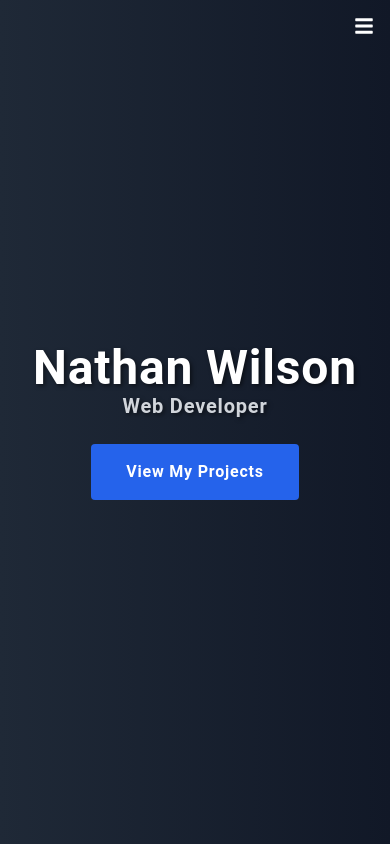
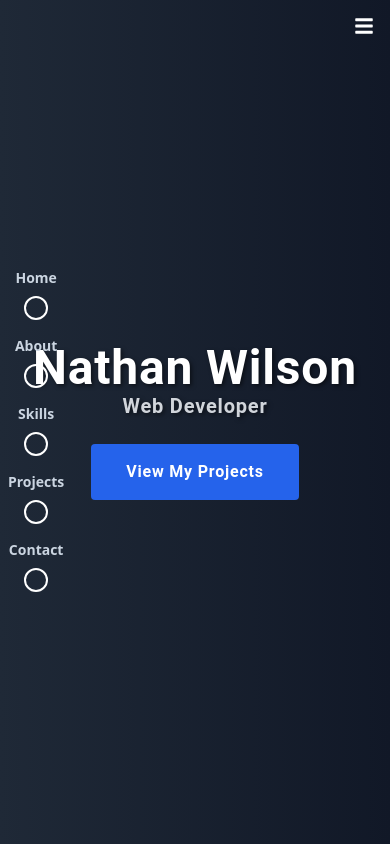
Before and after one commit to nwils000/my-portfolio, a Next.js app: page / in a window 390 px wide. Built offline with nearby package versions, Linux system fonts and the light colour scheme.

Commit message:
same as last

```diff
--- a/components/Navbar.tsx
+++ b/components/Navbar.tsx
@@ -81,7 +81,7 @@ const Navbar = () => {
         )}
       </div>
 
-      <ul className="flex-col items-center justify-center hidden h-screen md:flex">
+      <ul className="flex flex-col items-center justify-center h-screen md:flex">
         {navLinks.map((link, index) => (
           <li key={index} className="my-2 md:my-3 lg:my-4 xl:my-5 2xl:my-6">
             <a
```
